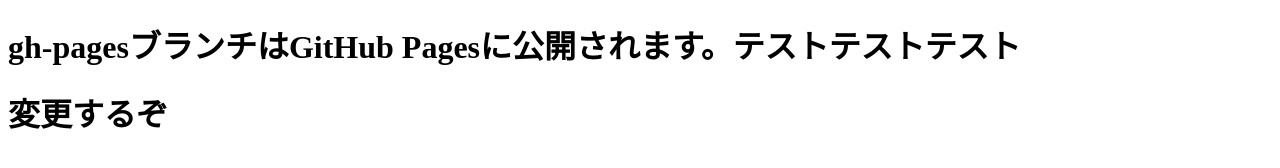
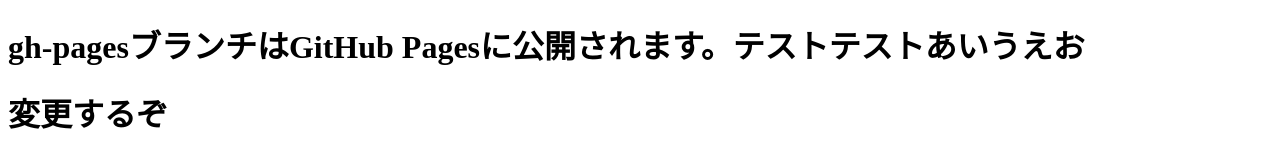
Before and after one commit to iamryoman/git-study, a plain HTML site: page index.html in a window 1280 px wide. Drawn offline with Linux system fonts and the light colour scheme.

Commit message:
あいうえおに変更

```diff
--- a/index.html
+++ b/index.html
@@ -5,7 +5,7 @@
     <title>Gitの勉強</title>
 </head>
 <body>
-    <h1>gh-pagesブランチはGitHub Pagesに公開されます。テストテストテスト</h1>
+    <h1>gh-pagesブランチはGitHub Pagesに公開されます。テストテストあいうえお</h1>
     <h1>変更するぞ</h1>
 </body>
 </html>
```
